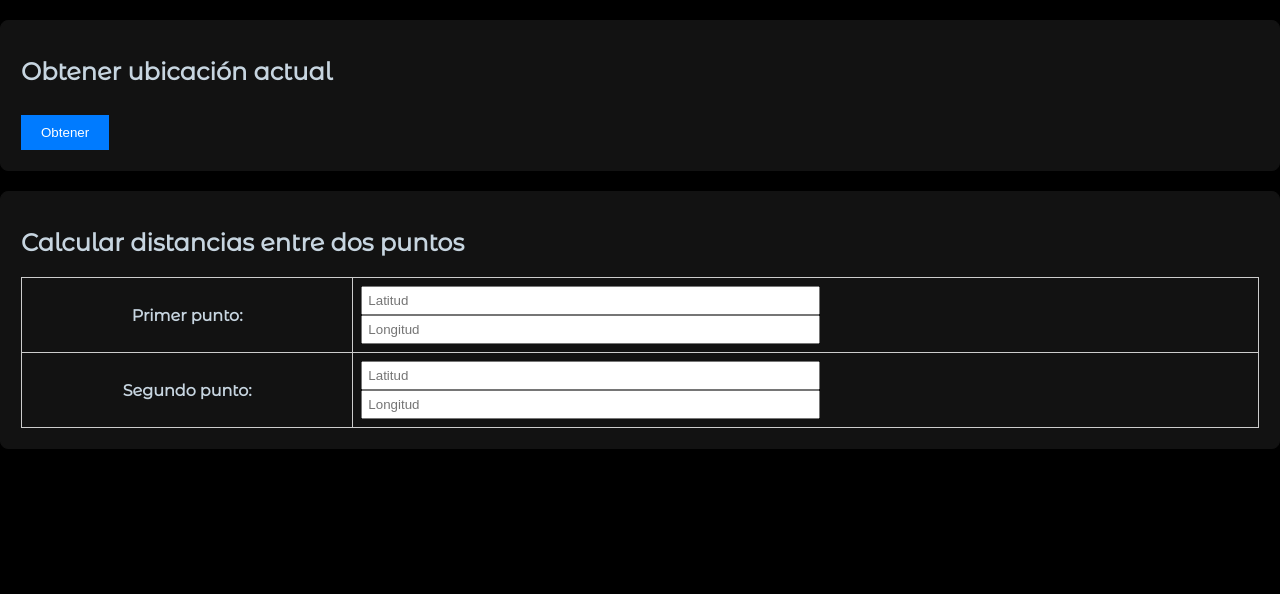
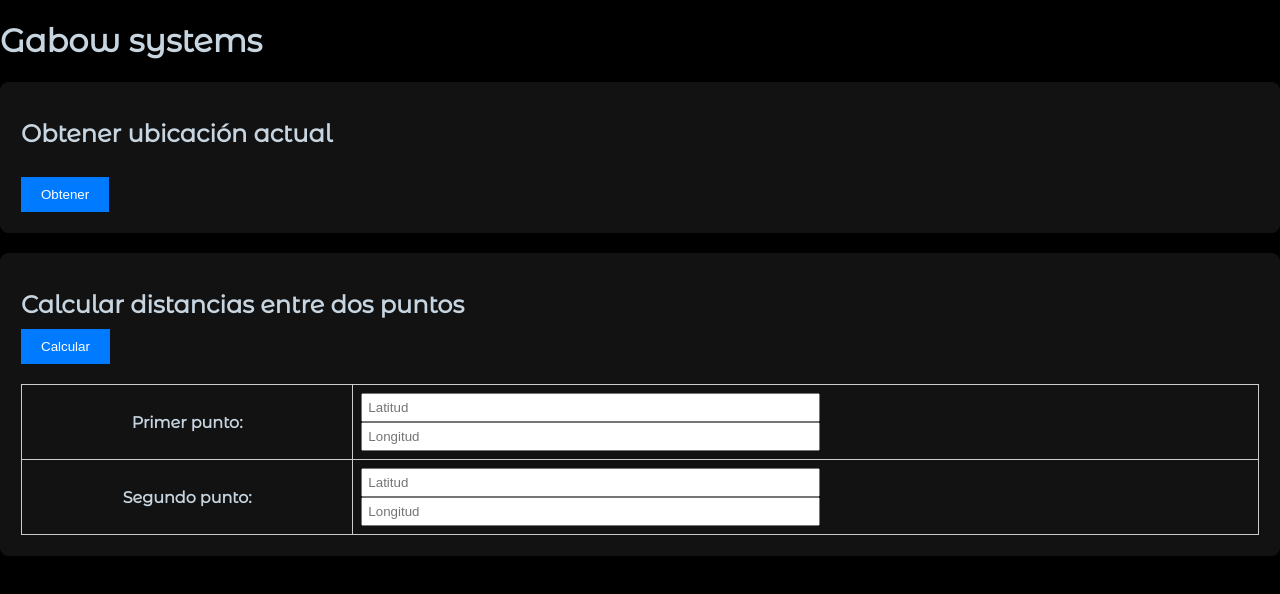
Before and after one commit to Edgarsc0/gabow_sistems, a Next.js app: page / in a window 1280 px wide. Shown: the top 594 px of the page. Built offline with nearby package versions, Linux system fonts and the light colour scheme.

Commit message:
nueva act

```diff
--- /dev/null
+++ b/components/LineMap.jsx
@@ -0,0 +1,37 @@
+import { MapContainer, TileLayer, Polyline, Marker, Popup } from 'react-leaflet';
+import Head from 'next/head';
+import { Icon } from 'leaflet';
+const MapComponent = ({ location1, location2, text }) => {
+    const positions = [location1, location2];
+
+    return (
+        <>
+            <Head>
+                <link
+                    rel="stylesheet"
+                    href="https://unpkg.com/leaflet@1.6.0/dist/leaflet.css"
+                    integrity="sha512-xwE/Az9zrjBIphAcBb3F6JVqxf46+CDLwfLMHloNu6KEQCAWi6HcDUbeOfBIptF7tcCzusKFjFw2yuvEpDL9wQ=="
+                    crossOrigin=""
+                />
+            </Head>
+            <MapContainer style={{ height: '400px', width: '100%' }} center={location1} zoom={13}>
+                <TileLayer url="https://{s}.tile.openstreetmap.org/{z}/{x}/{y}.png" />
+                <Polyline positions={positions} color="red" />
+                <Marker position={location1} icon={new Icon({
+                    iconUrl: "./favicon.ico",
+                    iconSize: [25, 25]
+                })}>
+                    <Popup>{text}</Popup>
+                </Marker>
+                <Marker position={location2} icon={new Icon({
+                    iconUrl: "./favicon.ico",
+                    iconSize: [25, 25]
+                })}>
+                    <Popup>{text}</Popup>
+                </Marker>
+            </MapContainer>
+        </>
+    );
+};
+
+export default MapComponent;
--- a/pages/index.js
+++ b/pages/index.js
@@ -1,14 +1,20 @@
 import { useEffect, useState } from "react";
 import dynamic from "next/dynamic";
 
-const MapWithUserLocation = dynamic(() => import("@/components/Mapa"), { ssr: false })
+const MapWithUserLocation = dynamic(() => import("@/components/Mapa"), { ssr: false });
+const MapWithLine=dynamic(()=>import("@/components/LineMap"),{ssr:false});
 
 const Main = () => {
   const [currentPosition, setCurrentPosition] = useState({});
+  const [results, setResults] = useState({
+    distanceBetweenPoints: null
+  });
+  const [points,setPoints]=useState(null);
+  const r = 6.371009 * 10 ** 6;
 
   useEffect(() => {
-    console.log(currentPosition);
-  }, [currentPosition]);
+    console.log(results);
+  }, [results])
 
   const getCurrentPosition = () => {
     const success = (pos) => {
@@ -25,6 +31,39 @@
 
     navigator.geolocation.getCurrentPosition(success, error, { enableHighAccuracy: true });
   };
+
+  const toRadians = (angle) => {
+    return angle * Math.PI / 180;
+  }
+
+  const pointProduct = (vector1, vector2) => {
+    return vector1[0] * vector2[0] + vector1[1] * vector2[1] + vector1[2] * vector2[2];
+  }
+
+  const distanceBetweenPoints = (firstPoint, secondPoint) => {
+    const [lat1, lon1] = firstPoint;
+    const [lat2, lon2] = secondPoint;
+    const vector1 = [
+      r * Math.cos(toRadians(lat1)) * Math.cos(toRadians(lon1)),
+      r * Math.cos(toRadians(lat1)) * Math.sin(toRadians(lon1)),
+      r * Math.sin(toRadians(lat1))
+    ];
+    const vector2 = [
+      r * Math.cos(toRadians(lat2)) * Math.cos(toRadians(lon2)),
+      r * Math.cos(toRadians(lat2)) * Math.sin(toRadians(lon2)),
+      r * Math.sin(toRadians(lat2))
+    ];
+    return r * Math.acos(pointProduct(vector1, vector2) / r ** 2);
+  }
+
+  const handleDistanceBetweenPoints = (e) => {
+    e.preventDefault();
+    setResults({
+      ...results,
+      distanceBetweenPoints: distanceBetweenPoints([parseFloat(e.target.lat1.value), parseFloat(e.target.lon1.value)], [parseFloat(e.target.lat2.value), parseFloat(e.target.lon2.value)])
+    });
+    setPoints([[parseFloat(e.target.lat1.value), parseFloat(e.target.lon1.value)], [parseFloat(e.target.lat2.value), parseFloat(e.target.lon2.value)]])
+  }
 
   const styles = {
     division: {
@@ -76,6 +115,8 @@
 
   return (
     <>
+      <h1>Gabow systems</h1>
+
       <div style={styles.division}>
         <h1 style={styles.title}>Obtener ubicación actual</h1>
 
@@ -113,7 +154,8 @@
       </div>
       <div style={styles.division}>
         <h1 style={styles.title}>Calcular distancias entre dos puntos</h1>
-        <form>
+        <form onSubmit={handleDistanceBetweenPoints}>
+          <button style={styles.button} type="submit">Calcular</button>
           <table style={styles.locationTable}>
             <tbody>
               <tr>
@@ -130,8 +172,18 @@
                   <input style={styles.input} placeholder="Longitud" name="lon2"></input>
                 </td>
               </tr>
+              {results.distanceBetweenPoints ? (
+                <>
+                  <tr>
+                    <th style={styles.tableCell}>{results.distanceBetweenPoints}m</th>
+                  </tr>
+                </>
+              ) : null}
             </tbody>
           </table>
+          {results.distanceBetweenPoints && points?(
+            <MapWithLine location1={points[0]} location2={points[1]} text={results.distanceBetweenPoints+"m"}/>
+          ):null}
         </form>
       </div>
     </>
```
